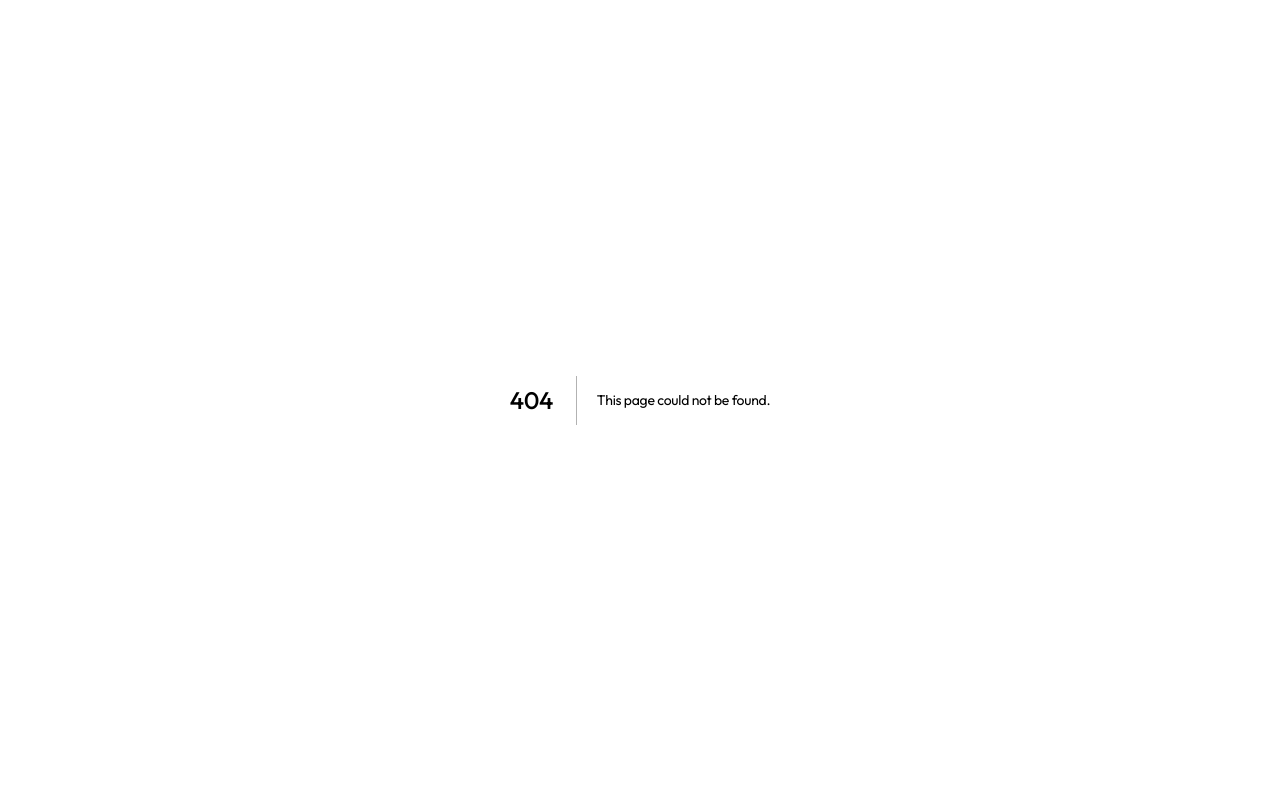
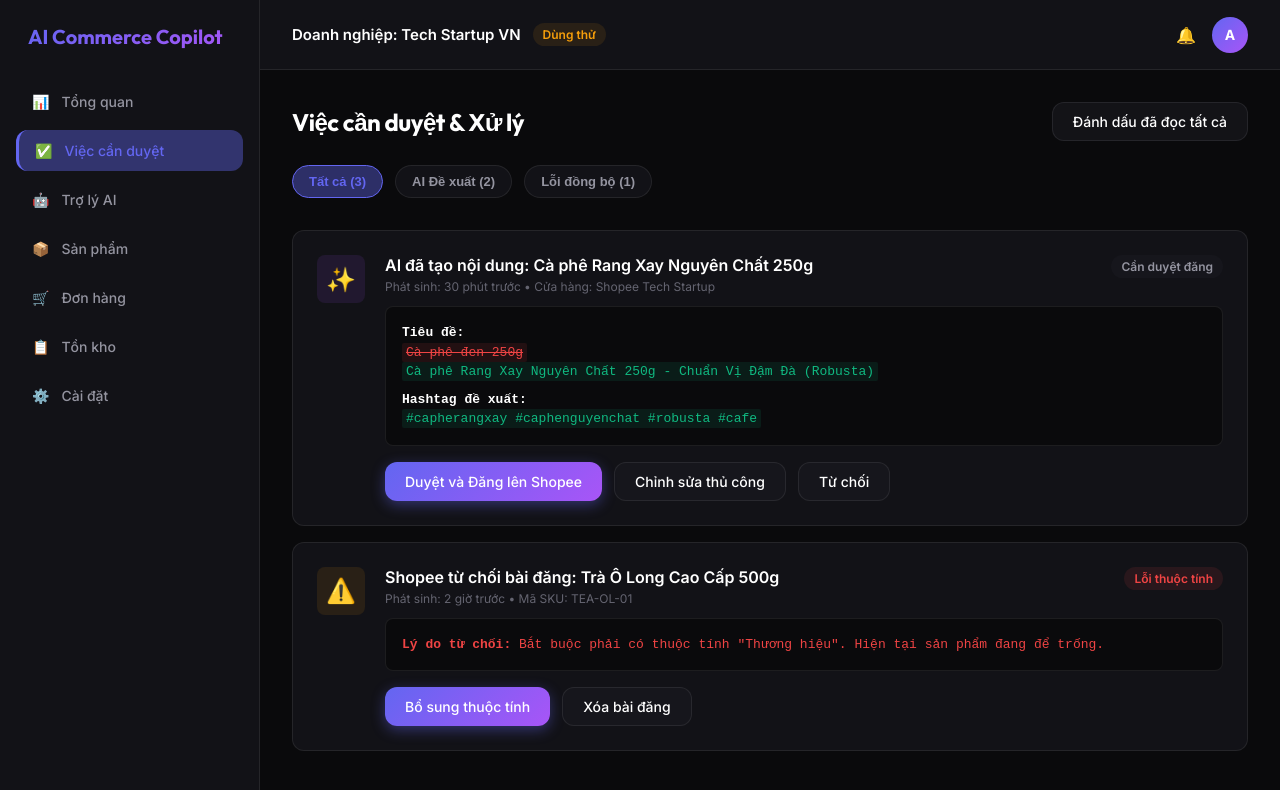
Before and after one commit to Yhucyor/startup-review, a Next.js app in the folder frontend/: page /dashboard/tasks in a window 1280 px wide. Before the commit this address had no page. Shown: the top 790 px of the page. Built offline with nearby package versions, Linux system fonts and the light colour scheme.

Commit message:
feat: add Tasks/Pending Reviews page (M15)

```diff
--- /dev/null
+++ b/frontend/src/app/dashboard/tasks/page.module.css
@@ -0,0 +1,129 @@
+.container {
+  display: flex;
+  flex-direction: column;
+  gap: 24px;
+}
+
+.header {
+  display: flex;
+  justify-content: space-between;
+  align-items: center;
+}
+
+.title {
+  font-size: 24px;
+  font-weight: 700;
+}
+
+.filters {
+  display: flex;
+  gap: 12px;
+  margin-bottom: 8px;
+}
+
+.filterBtn {
+  background: var(--bg-secondary);
+  border: 1px solid var(--border-color);
+  color: var(--text-secondary);
+  padding: 8px 16px;
+  border-radius: 99px;
+  font-size: 13px;
+  font-weight: 600;
+  cursor: pointer;
+  transition: all 0.2s;
+}
+
+.filterBtn.active {
+  background: var(--accent-glow);
+  color: var(--accent-primary);
+  border-color: var(--accent-primary);
+}
+
+.taskList {
+  display: flex;
+  flex-direction: column;
+  gap: 16px;
+}
+
+.taskCard {
+  background: var(--bg-secondary);
+  border-radius: var(--radius-md);
+  border: 1px solid var(--border-color);
+  padding: 24px;
+  display: flex;
+  gap: 20px;
+}
+
+.taskIcon {
+  width: 48px;
+  height: 48px;
+  border-radius: var(--radius-sm);
+  background: var(--bg-tertiary);
+  display: flex;
+  align-items: center;
+  justify-content: center;
+  font-size: 24px;
+}
+
+.taskIcon.ai {
+  background: rgba(168, 85, 247, 0.1);
+  color: var(--accent-secondary);
+}
+
+.taskIcon.warning {
+  background: var(--warning-bg);
+  color: var(--warning);
+}
+
+.taskContent {
+  flex: 1;
+}
+
+.taskHeader {
+  display: flex;
+  justify-content: space-between;
+  align-items: flex-start;
+  margin-bottom: 12px;
+}
+
+.taskTitle {
+  font-size: 16px;
+  font-weight: 600;
+  margin-bottom: 4px;
+}
+
+.taskMeta {
+  font-size: 12px;
+  color: var(--text-muted);
+}
+
+.taskDiff {
+  background: var(--bg-primary);
+  border: 1px solid var(--border-color);
+  border-radius: var(--radius-sm);
+  padding: 16px;
+  margin-bottom: 16px;
+  font-family: monospace;
+  font-size: 13px;
+  line-height: 1.5;
+}
+
+.diffAdded {
+  color: var(--success);
+  background: var(--success-bg);
+  padding: 2px 4px;
+  border-radius: 2px;
+}
+
+.diffRemoved {
+  color: var(--error);
+  background: var(--error-bg);
+  padding: 2px 4px;
+  border-radius: 2px;
+  text-decoration: line-through;
+}
+
+.taskActions {
+  display: flex;
+  gap: 12px;
+}
--- /dev/null
+++ b/frontend/src/app/dashboard/tasks/page.tsx
@@ -0,0 +1,96 @@
+"use client";
+
+import styles from "./page.module.css";
+import { useState } from "react";
+
+export default function TasksPage() {
+  const [activeFilter, setActiveFilter] = useState("all");
+
+  return (
+    <div className={`${styles.container} animate-fade-in`}>
+      <div className={styles.header}>
+        <h1 className={styles.title}>Việc cần duyệt & Xử lý</h1>
+        <button className="btn btn-secondary">Đánh dấu đã đọc tất cả</button>
+      </div>
+
+      <div className={styles.filters}>
+        <button
+          className={`${styles.filterBtn} ${activeFilter === "all" ? styles.active : ""}`}
+          onClick={() => setActiveFilter("all")}
+        >
+          Tất cả (3)
+        </button>
+        <button
+          className={`${styles.filterBtn} ${activeFilter === "ai" ? styles.active : ""}`}
+          onClick={() => setActiveFilter("ai")}
+        >
+          AI Đề xuất (2)
+        </button>
+        <button
+          className={`${styles.filterBtn} ${activeFilter === "error" ? styles.active : ""}`}
+          onClick={() => setActiveFilter("error")}
+        >
+          Lỗi đồng bộ (1)
+        </button>
+      </div>
+
+      <div className={styles.taskList}>
+
+        {/* Task 1 */}
+        <div className={styles.taskCard}>
+          <div className={`${styles.taskIcon} ${styles.ai}`}>✨</div>
+          <div className={styles.taskContent}>
+            <div className={styles.taskHeader}>
+              <div>
+                <div className={styles.taskTitle}>AI đã tạo nội dung: Cà phê Rang Xay Nguyên Chất 250g</div>
+                <div className={styles.taskMeta}>Phát sinh: 30 phút trước • Cửa hàng: Shopee Tech Startup</div>
+              </div>
+              <span className="badge badge-default">Cần duyệt đăng</span>
+            </div>
+
+            <div className={styles.taskDiff}>
+              <div><strong>Tiêu đề:</strong></div>
+              <div><span className={styles.diffRemoved}>Cà phê đen 250g</span></div>
+              <div style={{ marginBottom: '8px' }}><span className={styles.diffAdded}>Cà phê Rang Xay Nguyên Chất 250g - Chuẩn Vị Đậm Đà (Robusta)</span></div>
+
+              <div><strong>Hashtag đề xuất:</strong></div>
+              <div><span className={styles.diffAdded}>#capherangxay #caphenguyenchat #robusta #cafe</span></div>
+            </div>
+
+            <div className={styles.taskActions}>
+              <button className="btn btn-primary">Duyệt và Đăng lên Shopee</button>
+              <button className="btn btn-secondary">Chỉnh sửa thủ công</button>
+              <button className="btn btn-secondary">Từ chối</button>
+            </div>
+          </div>
+        </div>
+
+        {/* Task 2 */}
+        <div className={styles.taskCard}>
+          <div className={`${styles.taskIcon} ${styles.warning}`}>⚠️</div>
+          <div className={styles.taskContent}>
+            <div className={styles.taskHeader}>
+              <div>
+                <div className={styles.taskTitle}>Shopee từ chối bài đăng: Trà Ô Long Cao Cấp 500g</div>
+                <div className={styles.taskMeta}>Phát sinh: 2 giờ trước • Mã SKU: TEA-OL-01</div>
+              </div>
+              <span className="badge badge-error">Lỗi thuộc tính</span>
+            </div>
+
+            <div className={styles.taskDiff}>
+              <div style={{ color: 'var(--error)' }}>
+                <strong>Lý do từ chối:</strong> Bắt buộc phải có thuộc tính "Thương hiệu". Hiện tại sản phẩm đang để trống.
+              </div>
+            </div>
+
+            <div className={styles.taskActions}>
+              <button className="btn btn-primary">Bổ sung thuộc tính</button>
+              <button className="btn btn-secondary">Xóa bài đăng</button>
+            </div>
+          </div>
+        </div>
+
+      </div>
+    </div>
+  );
+}
```
